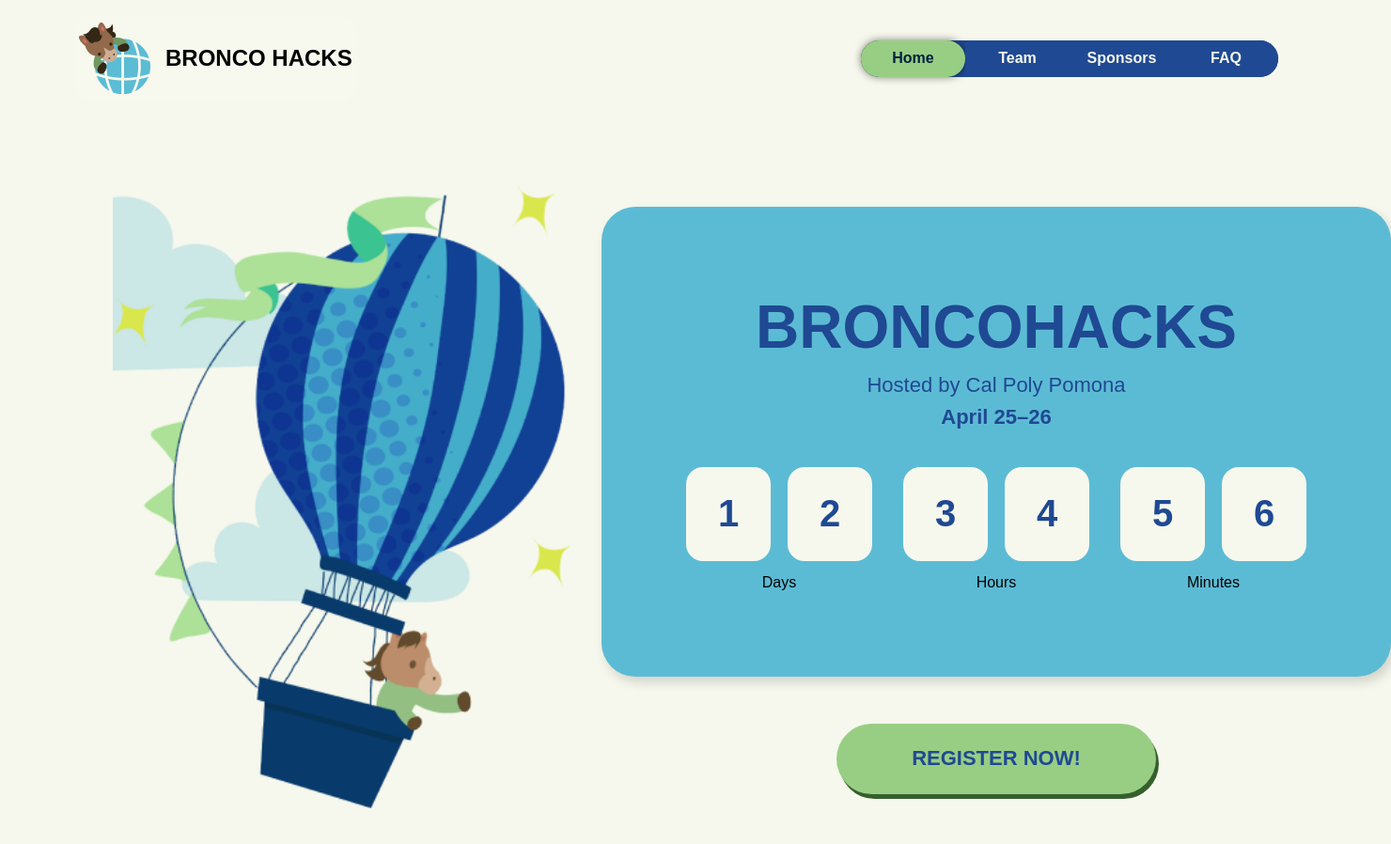
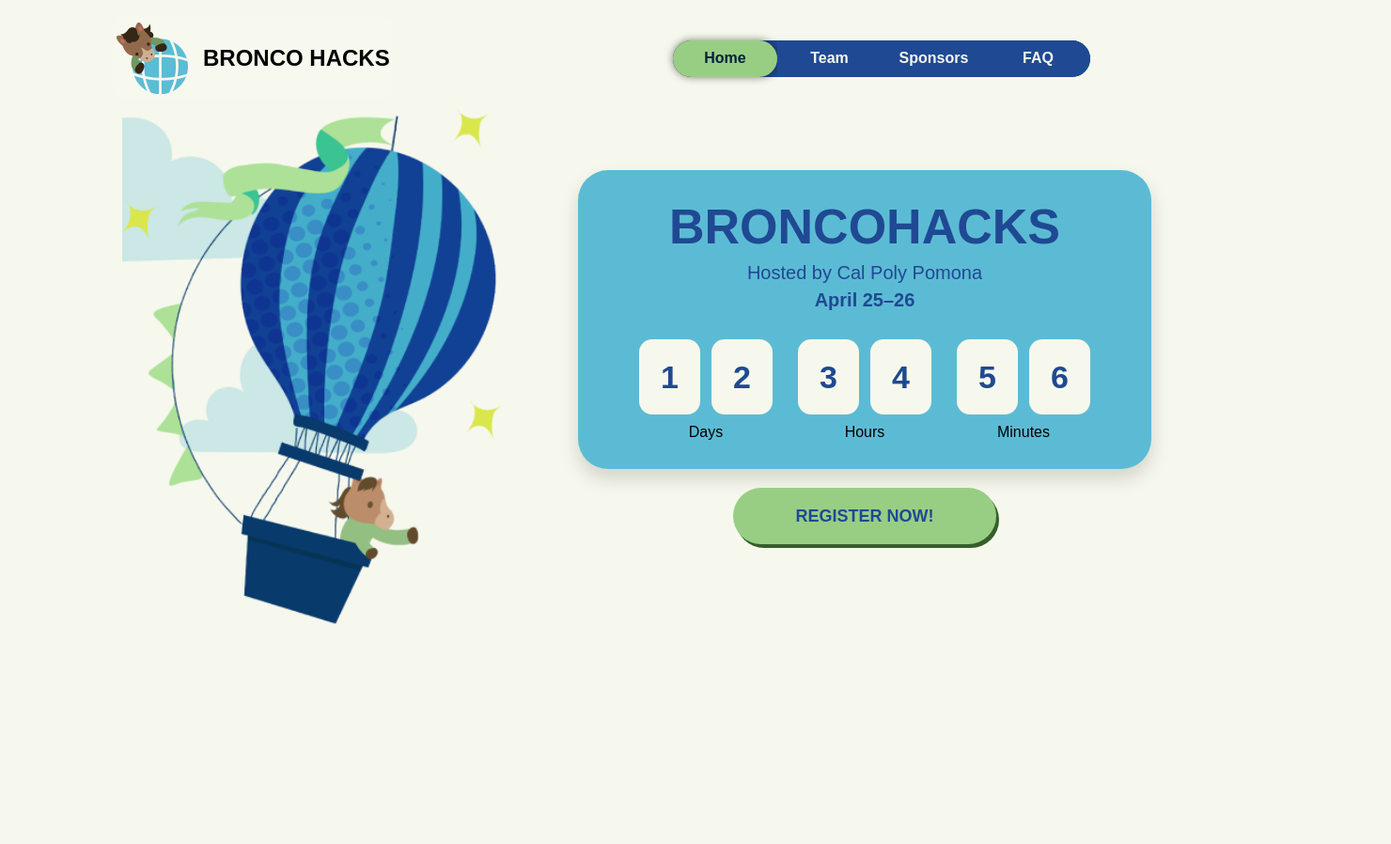
Before and after one commit to BroncoHacks-Website/2026BroncoHacks-Website, a plain HTML site: page index.html in a window 1280 px wide. Shown: the whole page at 94% size, 1480 px wide, since content can reach past the window. After the commit the page ends 800 px from the top, so only its background shows below. Drawn offline with Linux system fonts and the light colour scheme.

Commit message:
Need to change fonts to match figma

```diff
--- a/styles/main.css
+++ b/styles/main.css
@@ -9,13 +9,13 @@ body {
 .hero {
     display: flex;
     justify-content: center;
-    align-items: center;
-    padding: 60px 0;
+    background-color: #F6F8ED;
+    padding: 20px 0 80px 0;
 }
 
 .hero-inner {
-    width: 1440px;
-    max-width: 100%;
+    width: 100%;
+    max-width: 1440px;
 
     display: flex;
     justify-content: space-between;
@@ -25,70 +25,76 @@ body {
     box-sizing: border-box;
 }
 
-/* ================= LEFT ================= */
+
+
+/* LEFT SIDE */
 
 .left {
-    flex: 0 0 520px;
+    flex: 0 0 450px;
+    display: flex;
+    justify-content: center;
+    align-items: center;
 }
 
+
 .balloon {
-    width: 520px;
+    width: 430px;
     height: auto;
+    transform: translateY(-40px); /* move it up */
 }
 
-/* ================= RIGHT ================= */
+/* RIGHT SIDE */
 
 .right {
-    flex: 0 0 760px;
+    flex: 0 0 700px;     /* smaller card area */
     display: flex;
     flex-direction: column;
     align-items: center;
 }
 
-/* ================= CARD ================= */
+/* CARD */
 
 .card {
-    width: 760px;
-    height: 420px;
-    padding: 40px;
-
+    width: 550px;
+    padding: 30px;
+margin-top: -100px;
     background-color: #5CBBD4;
-    border-radius: 36px;
+    border-radius: 32px;
 
     display: flex;
     flex-direction: column;
     align-items: center;
-    justify-content: center;
+    justify-content: flex-start;
 
-    box-shadow: 4px 6px 12px rgba(0,0,0,0.15);
+    box-shadow: 0 10px 20px rgba(0,0,0,0.15);
 }
 
 /* TEXT */
 
 .card h1 {
-    font-size: 64px;
+    font-size: 52px;   /* slightly smaller */
     font-weight: 900;
     color: #1F4993;
-    margin: 0 0 12px 0;
+    margin: 0 0 8px 0;
 }
 
 .subtitle {
-    font-size: 22px;
+    font-size: 20px;
+    margin: 0;
     color: #1F4993;
-    margin: 0;
 }
 
 .date {
-    font-size: 22px;
+    font-size: 20px;
     font-weight: 700;
+    margin: 6px 0 30px 0;
     color: #1F4993;
-    margin: 8px 0 40px 0;
 }
 
 /* TIMER */
 
 .timer {
-    width: 660px;
+    width: 480px;  /* tighter */
     display: flex;
     justify-content: space-between;
 }
@@ -97,26 +103,25 @@ body {
     display: flex;
     flex-direction: column;
     align-items: center;
-    gap: 14px;
+    gap: 10px;
 }
 
 .digits {
     display: flex;
-    gap: 18px;
+    gap: 12px;
 }
 
 .box {
-    width: 90px;
-    height: 100px;
-
+    width: 65px;
+    height: 80px;
     background-color: #F6F8ED;
-    border-radius: 18px;
+    border-radius: 14px;
 
     display: flex;
     align-items: center;
     justify-content: center;
 
-    font-size: 40px;
+    font-size: 34px;
     font-weight: 700;
     color: #1F4993;
 }
@@ -124,10 +129,9 @@ body {
 /* BUTTON */
 
 .btn {
-    margin-top: 50px;
-
-    width: 340px;
-    height: 75px;
+    margin-top: 20px;
+    width: 280px;
+    height: 60px;
 
     background-color: #98CE83;
     border-radius: 999px;
@@ -137,10 +141,9 @@ body {
     justify-content: center;
 
     font-weight: 800;
-    font-size: 22px;
+    font-size: 18px;
     color: #1F4993;
 
     text-decoration: none;
-
-    box-shadow: 3px 5px 0 #355F2C;
+    box-shadow: 3px 4px 0 #355F2C;
 }
--- a/styles/navbar.css
+++ b/styles/navbar.css
@@ -1,7 +1,8 @@
 /* ================= NAVBAR ================= */
 
 #navbar {
-    width: 1440px;
+    width: 100%;
+    max-width: 1440px;
     height: 124px;
     margin: 0 auto;
 
@@ -9,9 +10,10 @@
     justify-content: space-between;
     align-items: center;
 
-    padding: 16px 80px;
+    padding: 16px 120px;  /* match hero spacing */
     box-sizing: border-box;
 }
+
 
 /* ================= LOGO ================= */
 
```
